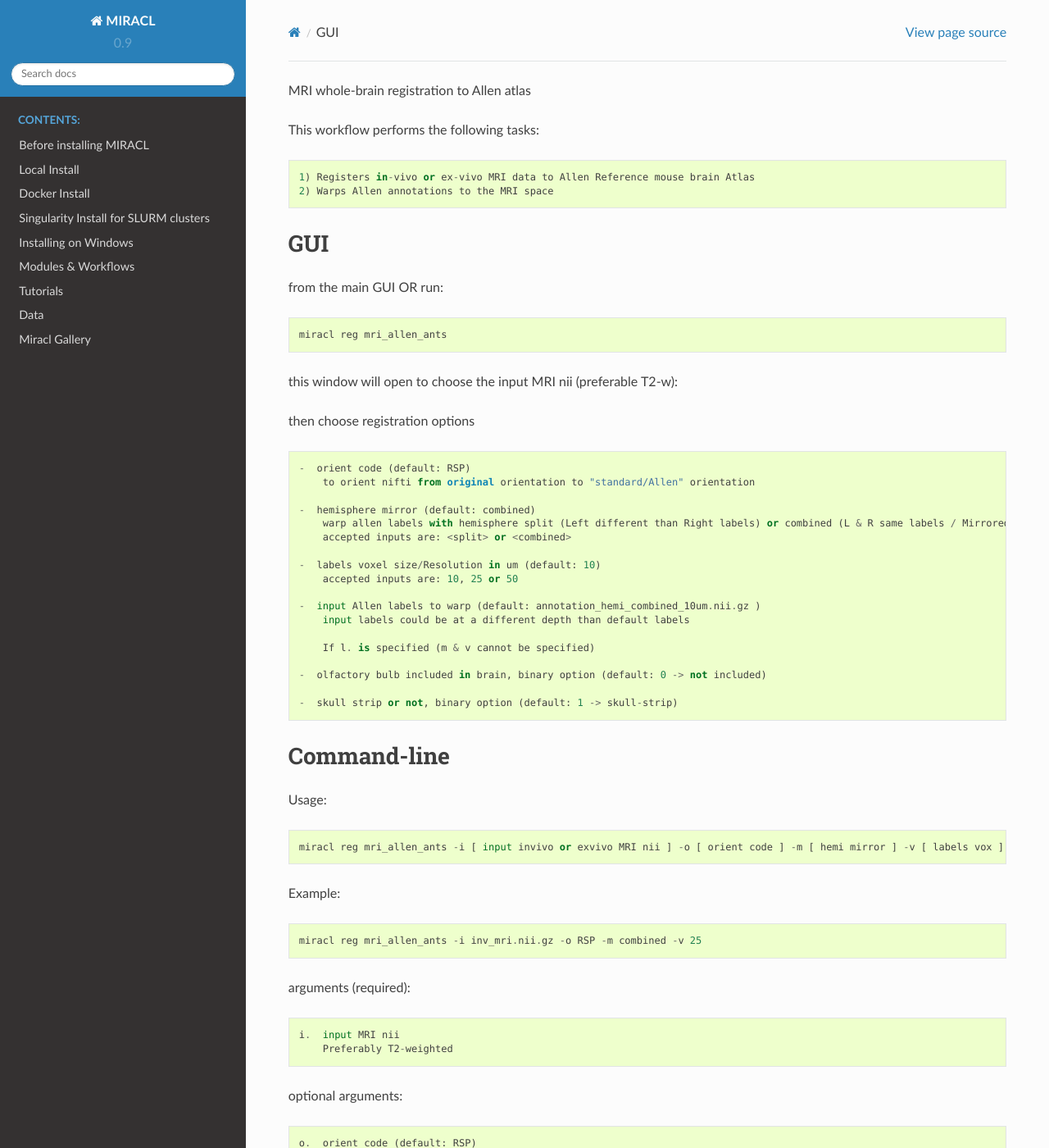
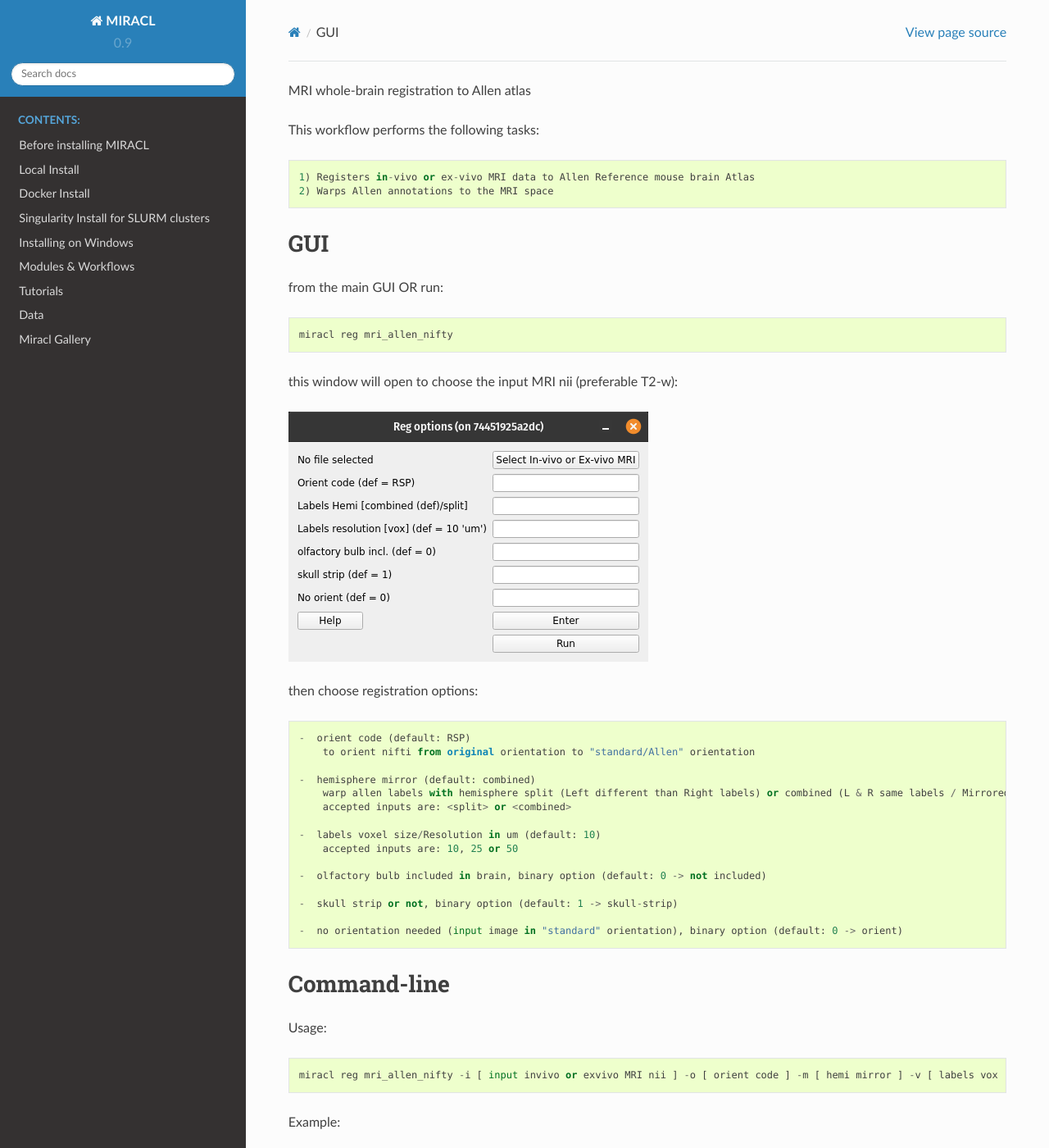
Before and after one commit to AICONSlab/MIRACL, a Sphinx documentation site: the page built from docs/tutorials/mri_reg/mri_reg.md, in a window 1280 px wide and 1400 px high. Shown: the whole window at 82% size. Built offline with Sphinx 7.4.7 and the Read the Docs theme 2.0.0, drawn with Linux system fonts in a browser that asks for light colours; pages that are not in the unit, such as notebooks, are missing from menus.

Commit message:
[docs] update MRI reg tutorial from Ants to nifty
Change 'MRI whole-brain registration to Allen atlas tutorial' from
'mri_allen_ants' to 'mri_allen_nifty' to reflect function calls in
MIRACL cli and GUI. Also added screenshot of registration options
window to GUI part of the tutorial as it was referenced in-text but not
actually included. Lastly, added missing option for GUI and deleted GUI
option that is only available in the cli.

```diff
--- a/docs/tutorials/mri_reg/mri_reg.md
+++ b/docs/tutorials/mri_reg/mri_reg.md
@@ -9,12 +9,13 @@ This workflow performs the following tasks:
 
 from the main GUI OR run:
 
-    miracl reg mri_allen_ants
+    miracl reg mri_allen_nifty
 
 this window will open to choose the input MRI nii (preferable T2-w):
 
+![](reg_options.png)
 
-then choose registration options
+then choose registration options:
 
     -  orient code (default: RSP)
         to orient nifti from original orientation to "standard/Allen" orientation
@@ -26,25 +27,22 @@ then choose registration options
     -  labels voxel size/Resolution in um (default: 10)
         accepted inputs are: 10, 25 or 50
 
-    -  input Allen labels to warp (default: annotation_hemi_combined_10um.nii.gz )
-        input labels could be at a different depth than default labels
-
-        If l. is specified (m & v cannot be specified)
-
     -  olfactory bulb included in brain, binary option (default: 0 -> not included)
 
     -  skull strip or not, binary option (default: 1 -> skull-strip)
+
+    -  no orientation needed (input image in "standard" orientation), binary option (default: 0 -> orient)
 
 
 # Command-line
 
 Usage:
 
-    miracl reg mri_allen_ants -i [ input invivo or exvivo MRI nii ] -o [ orient code ] -m [ hemi mirror ] -v [ labels vox ] -l [ input labels ] -b [ olfactory bulb ] -s [ skull strip ] -n [ no orient needed ]
+    miracl reg mri_allen_nifty -i [ input invivo or exvivo MRI nii ] -o [ orient code ] -m [ hemi mirror ] -v [ labels vox ] -l [ input labels ] -b [ olfactory bulb ] -s [ skull strip ] -n [ no orient needed ]
 
 Example:
 
-    miracl reg mri_allen_ants -i inv_mri.nii.gz -o RSP -m combined -v 25
+    miracl reg mri_allen_nifty -i inv_mri.nii.gz -o RSP -m combined -v 25
 
 arguments (required):
 
```
Also changed, not shown: docs/tutorials/mri_reg/reg_options.png (added).
